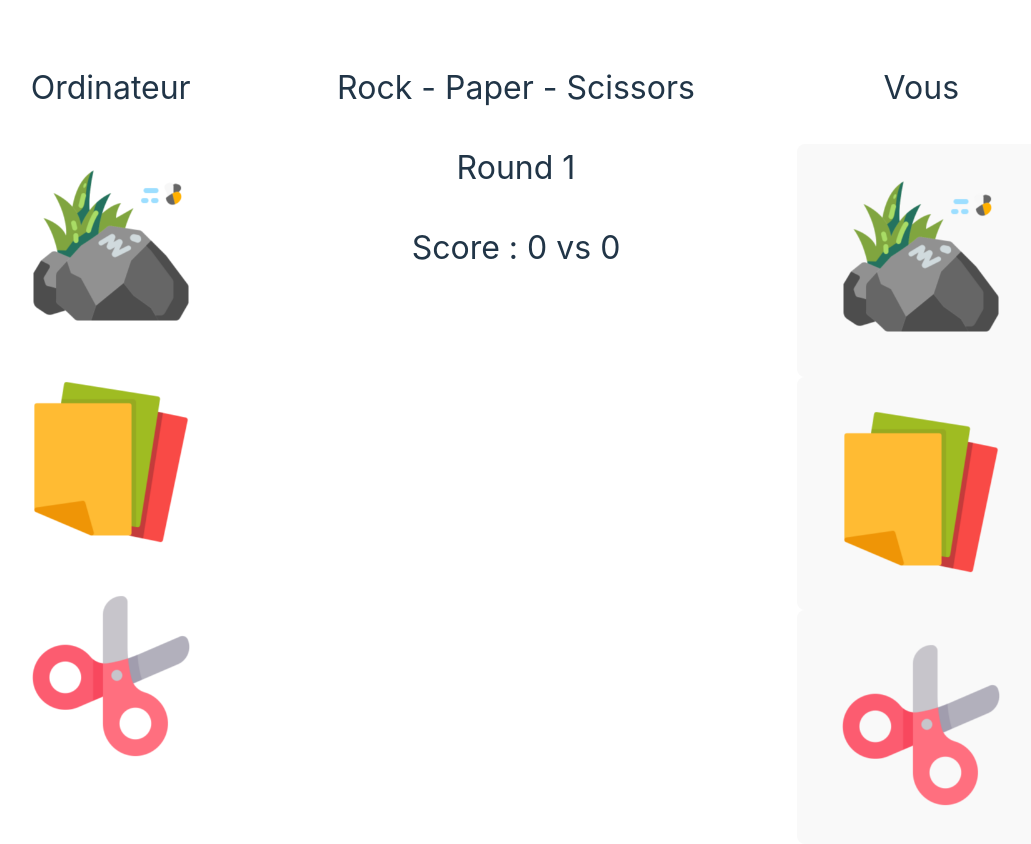
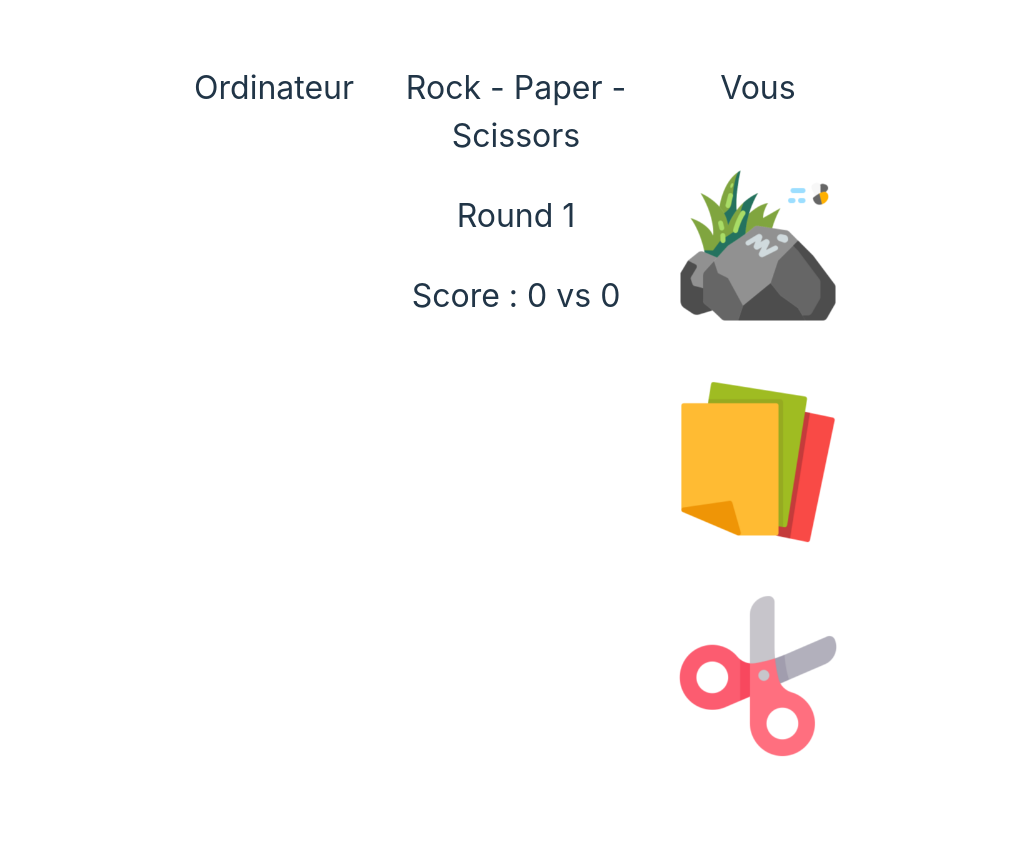
Before and after one commit to CorentinLrcn/shifumi, a React (Vite) app: page / in a window 1280 px wide. Shown: the top 844 px of the page, without its empty margins (124-1155 px from the left). After the commit the page ends 818 px from the top, so only its background shows below. Built offline with nearby package versions, Linux system fonts and the light colour scheme.

Commit message:
feat: game finished

```diff
--- a/src/App.css
+++ b/src/App.css
@@ -13,10 +13,6 @@
 
 .computer {
   flex: 1;
-}
-
-.compRock {
-  border-color: aqua;
 }
 
 .gameInfo {
@@ -45,6 +41,10 @@ img {
   background-color: transparent;
 }
 
+.logo:hover {
+  filter: drop-shadow(0 0 2em #b40404)
+}
+
 @keyframes logo-spin {
   from {
     transform: rotate(0deg);
--- a/src/App.jsx
+++ b/src/App.jsx
@@ -4,70 +4,67 @@ import rocks from './assets/rocks.png'
 import paper from './assets/paper.png'
 import scissors from './assets/scissors.png'
 
+const choiceList = ['Rock', 'Paper', 'Scissors']
+function computerChoice() {
+  return choiceList[Math.floor(Math.random() * 3)]
+}
+
 function App() {
   const [count, setCount] = useState(0)
   const [round, setRound] = useState(1)
-  const choiceList = ['Rock', 'Paper', 'Scissors']
-  const [computerHand, setComputerHand] = useState('Rock')
+  const [computerHand, setComputerHand] = useState(computerChoice())
   const [result, setResult] = useState('Egalite')
 
   const [showResult, setShowResult] = useState(false)
 
-  function computerChoice() {
-    var i = Math.random(3)
-    setComputerHand(choiceList[i])
-  }
 
   function reveal(playerChoice) {
-    computerChoice()
+    setComputerHand(computerChoice())
     console.log(playerChoice)
     console.log(computerHand)
     if (playerChoice == computerHand) {
       setResult('Egalite')
     } else if ((playerChoice == 'Rock' && computerHand == 'Paper') || (playerChoice == 'Paper' && computerHand == 'Scissors') || (playerChoice == 'Scissors' && computerHand == 'Rock')) {
       setResult('Perdu')
+      var newRound = round + 1
+      setRound(newRound)
     } else {
       setResult('Gagné')
+      var newRound = round + 1
+      setRound(newRound)
+      var newScore = count + 1
+      setCount(newScore)
     }
     setShowResult(true)
-  }
-
-  function newRound() {
-    setRound(round++)
-    setShowResult(false)
   }
 
   return (
     <div className="App">
       <div className='computer' >
         <p>Ordinateur</p>
-        <div className='compRock' >
-          <img src={rocks} className="rocklogo" alt="rock icon" />
-        </div>
         <div>
-          <img src={paper} className="paperlogo" alt="paper icon" />
-        </div>
-        <div>
-          <img src={scissors} className="scissorslogo" alt="scissors icon" />
+          {(showResult && computerHand == 'Rock') && <img src={rocks} className="rocklogo" alt="rock icon" />}
+          {(showResult && computerHand == 'Paper') && <img src={paper} className="paperlogo" alt="paper icon" />}
+          {(showResult && computerHand == 'Scissors') && <img src={scissors} className="scissorslogo" alt="scissors icon" />}
         </div>
       </div>
       <div className='gameInfo' >
         <p>Rock - Paper - Scissors</p>
         <p>Round {round}</p>
         <p>Score : {round - count - 1} vs {count}</p>
-        { showResult ? <div><p>{result} !</p><br/><button onClick={() => newRound()} >Nouvelle partie</button></div> : <div></div> }
+        {(showResult) && <p>{result} !</p>}
       </div>
       <div className='player' >
         <p>Vous</p>
-        <button onClick={() => showResult ? () => {} : reveal('Rock')} >
-          <img src={rocks} className="rocklogo" alt="rock icon" />
-        </button>
-        <button onClick={() => showResult ? () => {} : reveal('Paper')} >
-          <img src={paper} className="paperlogo" alt="paper icon" />
-        </button>
-        <button onClick={() => showResult ? () => {} : reveal('Scissors')} >
-          <img src={scissors} className="scissorslogo" alt="scissors icon" />
-        </button>
+        <div onClick={() => reveal('Rock')} >
+          <img src={rocks} className="logo" alt="rock icon" />
+        </div>
+        <div onClick={() => reveal('Paper')} >
+          <img src={paper} className="logo" alt="paper icon" />
+        </div>
+        <div onClick={() => reveal('Scissors')} >
+          <img src={scissors} className="logo" alt="scissors icon" />
+        </div>
       </div>
     </div >
   )
```
